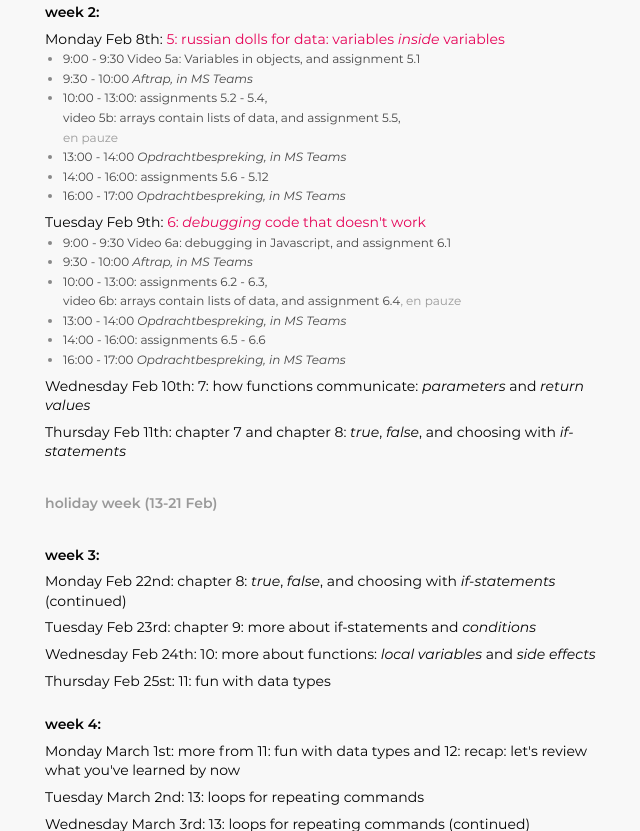
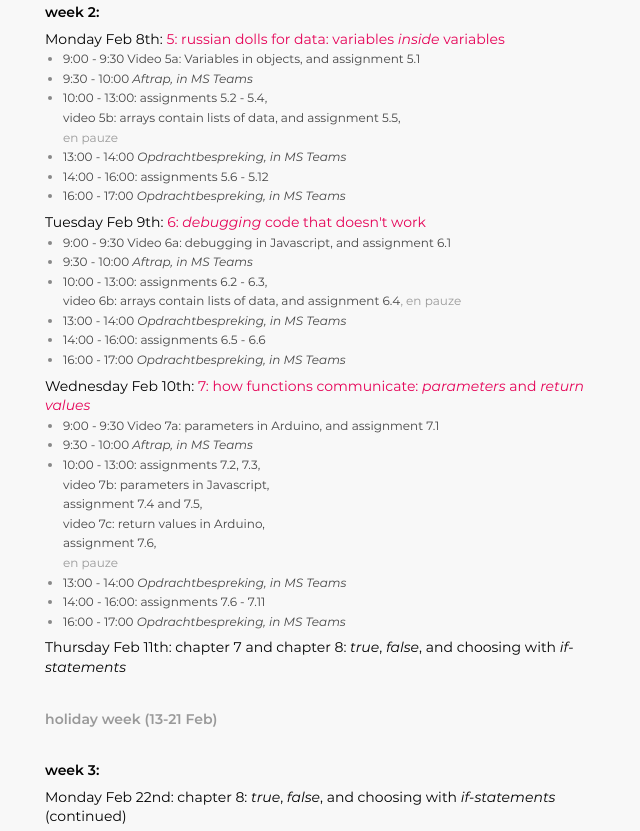
Before and after one commit to s4designers/s4designers.github.io, a plain HTML site: page index.html in a window 1280 px wide. Shown: the part 397-1228 px from the top of the page, without its empty margins (553-1193 px from the left). Drawn offline with Linux system fonts and the light colour scheme.

Commit message:
publish ch7

```diff
--- a/agenda.html
+++ b/agenda.html
@@ -93,10 +93,10 @@
   </ul>
 
   <h3>Wednesday Feb 10th:
-    7: how functions communicate: <i>parameters</i> and <i>return values</i>
-    <!-- <a href="../ch7-more-about-functions/index.html">7: how functions communicate: <i>parameters</i> and <i>return values</i></a> -->
+    <!-- 7: how functions communicate: <i>parameters</i> and <i>return values</i> -->
+    <a href="../ch7-more-about-functions/index.html">7: how functions communicate: <i>parameters</i> and <i>return values</i></a>
   </h3>
-  <!-- <ul class="lesson-content">
+  <ul class="lesson-content">
     <li>9:00 - 9:30 Video 7a: parameters in Arduino, and assignment 7.1</li>
     <li>9:30 - 10:00 <i>Aftrap, in MS Teams</i></li>
     <li>10:00 - 13:00: assignments 7.2, 7.3,<br>
@@ -110,7 +110,7 @@
     <li>14:00 - 16:00: assignments 7.6 - 7.11 </li>
     <li>16:00 - 17:00 <i>Opdrachtbespreking, in MS Teams</i></li>
   </ul>
--->
+
   <h3>Thursday Feb 11th:
     chapter 7</a> and chapter 8: <i>true</i>, <i>false</i>, and choosing with <i>if-statements</i>
      <!-- <a href="../ch7-more-about-functions/index.html">chapter 7</a> and <a href="../ch8-true-false-if/index.html">chapter 8: <i>true</i>, <i>false</i>, and choosing with <i>if-statements</i></a> -->
```
